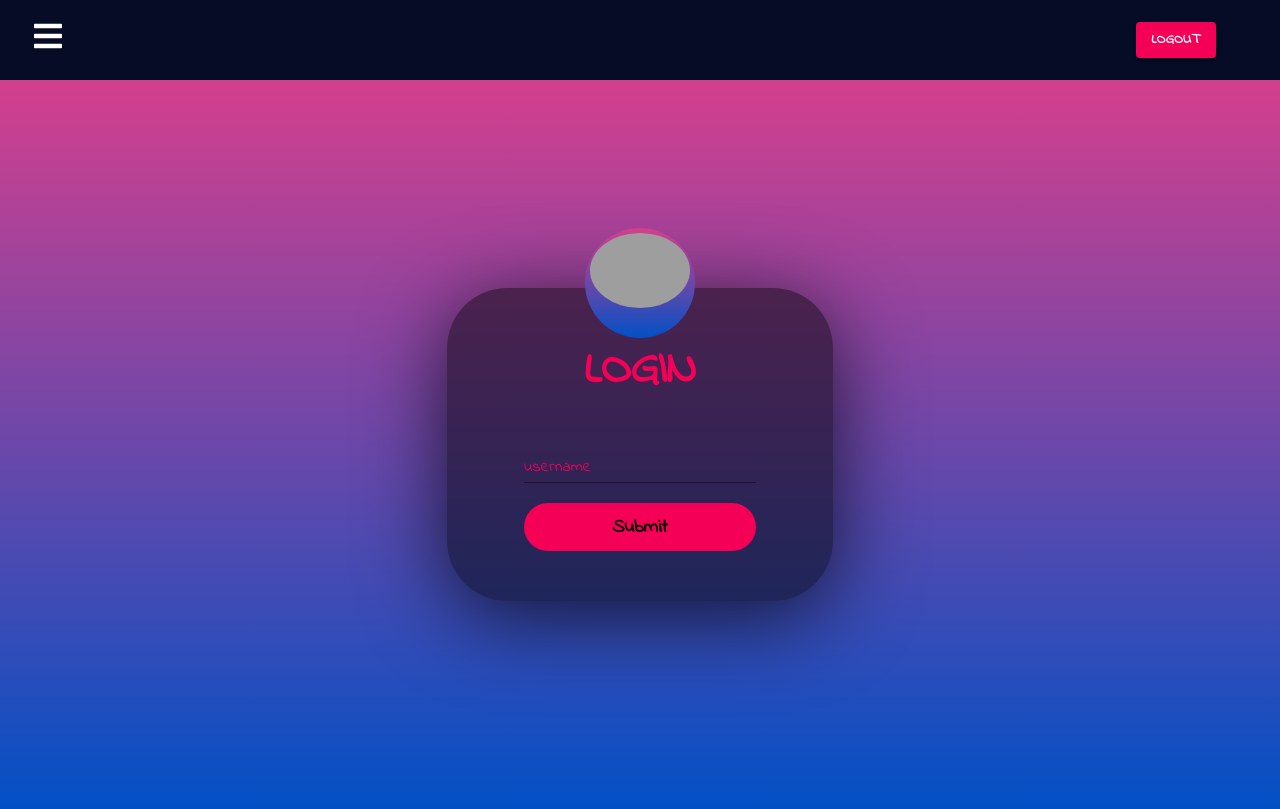
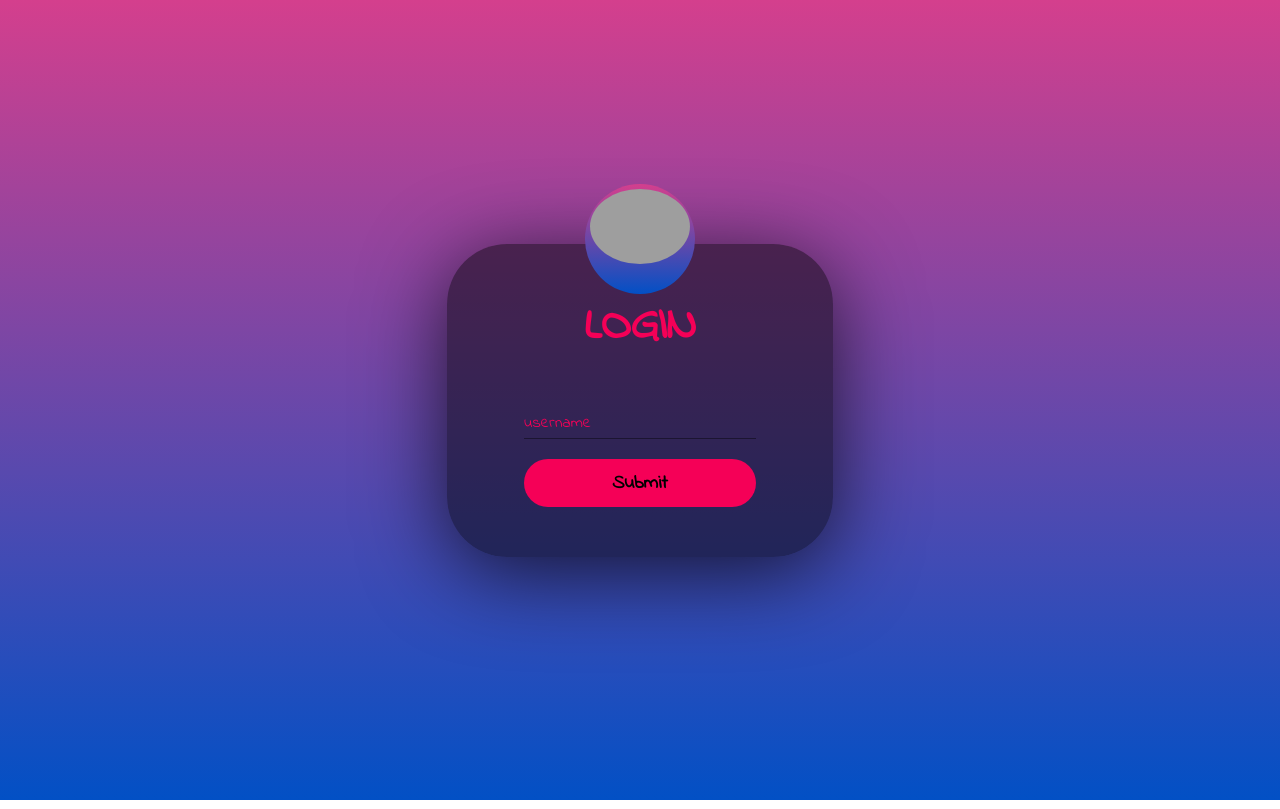
Before and after one commit to alenSavov/rickandmorty, a React (Create React App) app in the folder rickandmorty-app/: page /login in a window 1280 px wide. Built offline with nearby package versions, Linux system fonts and the light colour scheme; grey boxes are pictures that could not be loaded.

Commit message:
removed navbar for unauthorized users

```diff
--- a/rickandmorty-app/src/App.js
+++ b/rickandmorty-app/src/App.js
@@ -36,7 +36,8 @@ function App() {
   return (
     <>
       <Router>
-        <Header />
+        {/* <Header /> */}
+        <PrivateRoute component={Header} />
         <div className={classes.root}>
           <Switch>
             <PrivateRoute path="/" exact component={AllEpisodes} />
--- a/rickandmorty-app/src/components/Login.js
+++ b/rickandmorty-app/src/components/Login.js
@@ -8,6 +8,7 @@ const useStyles = makeStyles(() => ({
         background: "linear-gradient(bottom,#0250c5,#d43f8d)",
         height: "100%",
         minHeight: '91.1vh',
+        height: '100vh',
         display: 'flex',
         flexWrap: 'wrap',
         alignItems: 'center',
--- a/rickandmorty-app/src/components/PrivateRoute.js
+++ b/rickandmorty-app/src/components/PrivateRoute.js
@@ -6,7 +6,7 @@ const PrivateRoute = ({ component: Component, ...rest }) => {
     return (
 
         // Show the component only when the user is logged in
-        // Otherwise, redirect the user to /signin page
+        // Otherwise, redirect the user to /login page
         <Route {...rest} render={props => (
             isLogin() ?
                 <Component {...props} />
```
